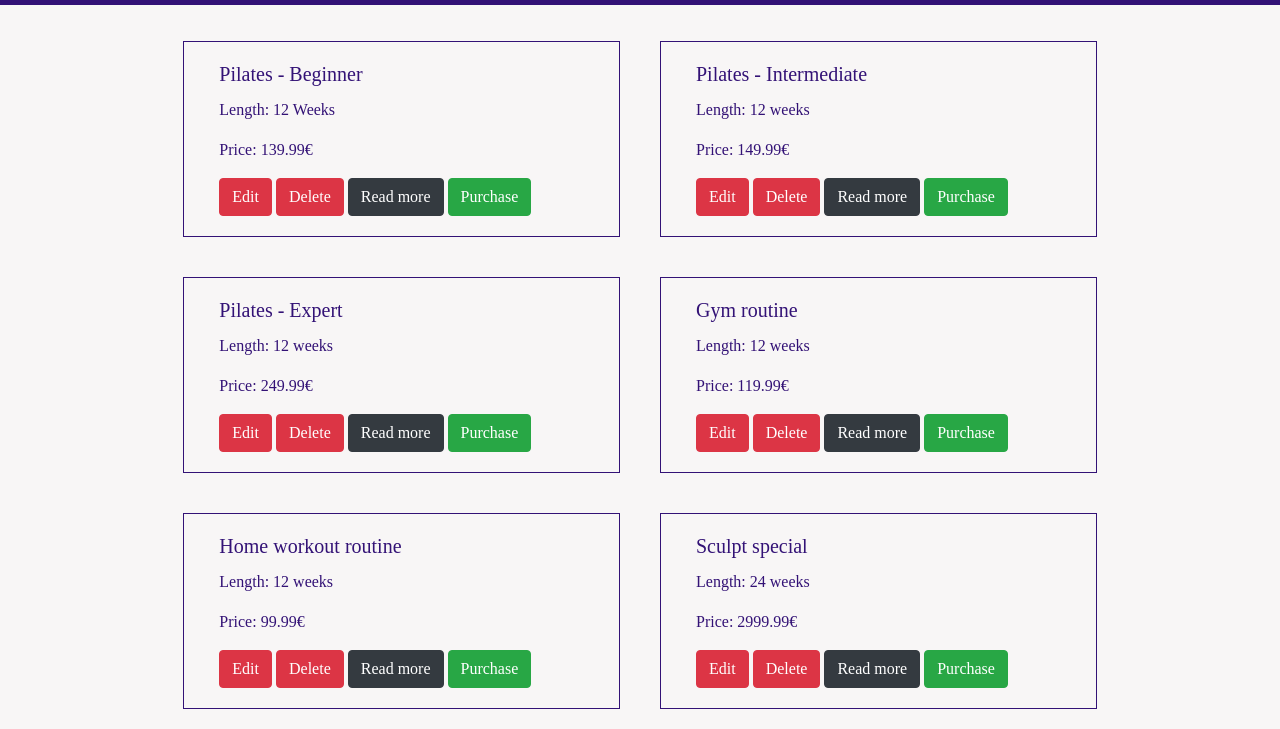
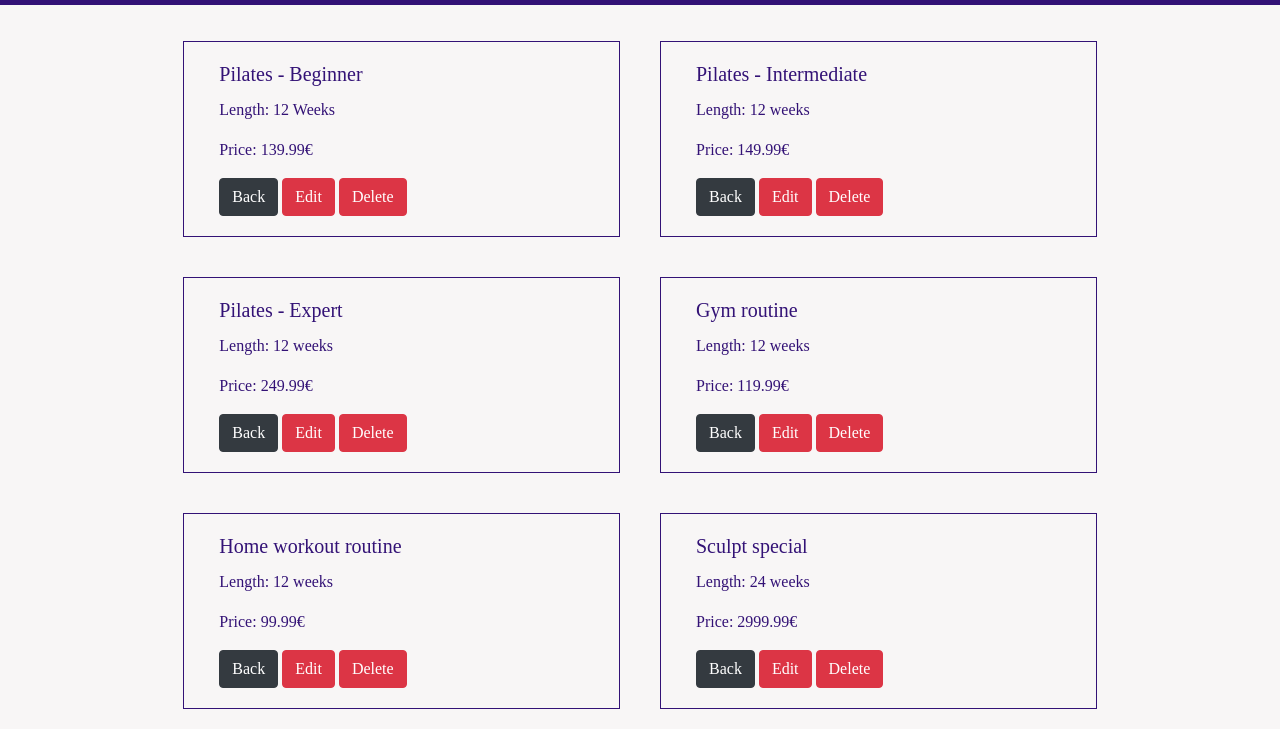
Before and after one commit to Code-Institute-Submissions/Sculpt-Studio, a Django app: page /programs/ in a window 1280 px wide. Shown: the part 110-839 px from the top of the page. Run offline with Django 3.2, Linux system fonts and the light colour scheme; a user stored in the database is signed in; data comes from the database, SQL or seed files in the repository; some libraries are stand-ins or nearby versions.

Commit message:
updated logged in superuser programs view

```diff
--- a/programs/templates/programs/programs.html
+++ b/programs/templates/programs/programs.html
@@ -12,10 +12,9 @@
         <p class="card-text">Length: {{ program.type }}</p>
         <p class="card-text">Price: {{ program.price }}€</p>
         {% if request.user.is_authenticated and request.user.is_superuser %}
+        <a href="{% url 'account' %}" class="btn btn-dark btn-primary">Back</a>
         <a href="{% url 'edit_program' program.id %}" class="btn btn-danger">Edit</a>
         <a href="{% url 'delete_program' program.id %}" class="btn btn-danger">Delete</a>
-        <a href="{% url 'program_details' program.id %}" class="btn btn-dark btn-primary">Read more</a>
-        <a href="#" class="btn btn-success btn-primary">Purchase</a>
         {% else %}
         <a href="{% url 'program_details' program.id %}" class="btn btn-dark btn-primary">Read more</a>
         <a href="#" class="btn btn-success btn-primary">Purchase</a>
```
